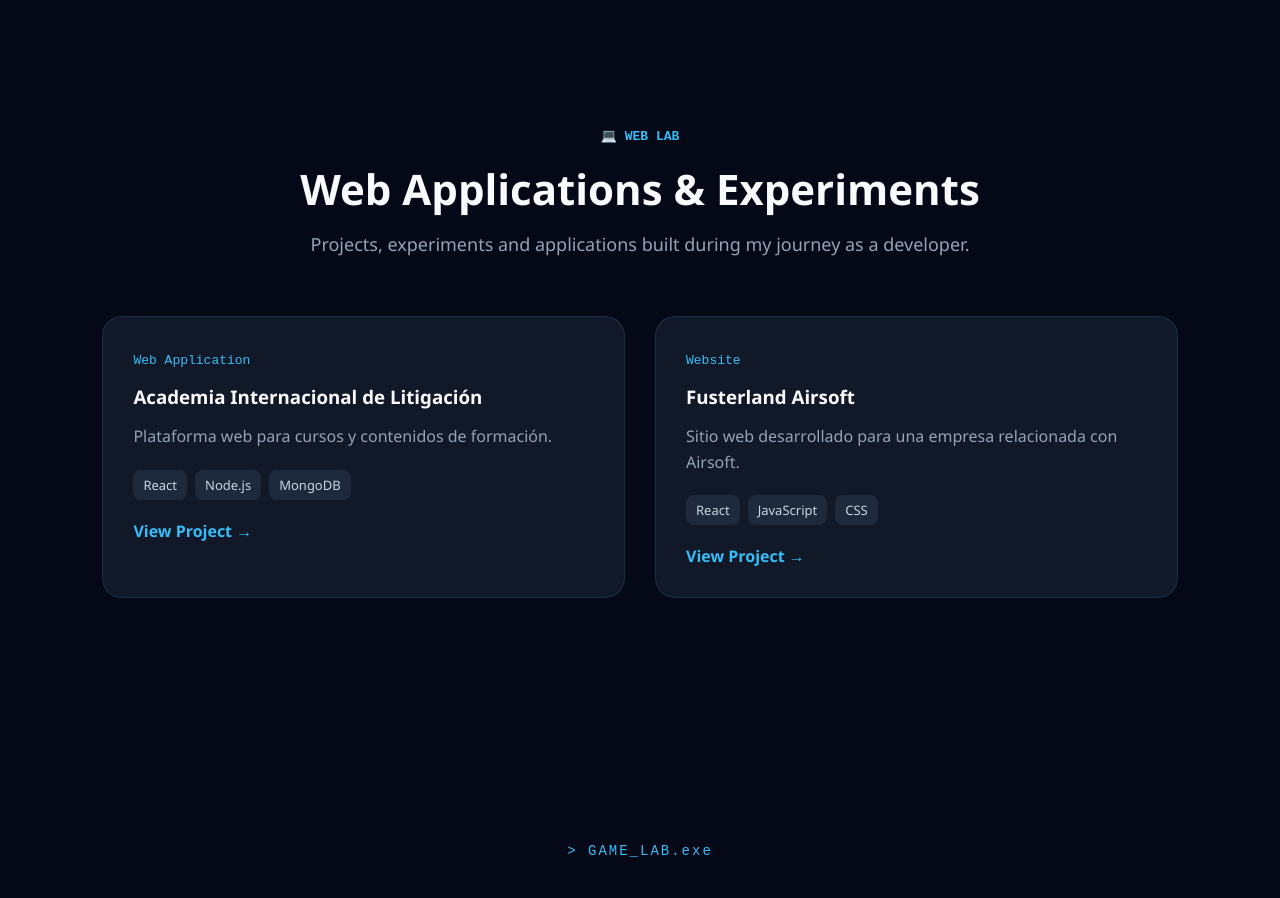
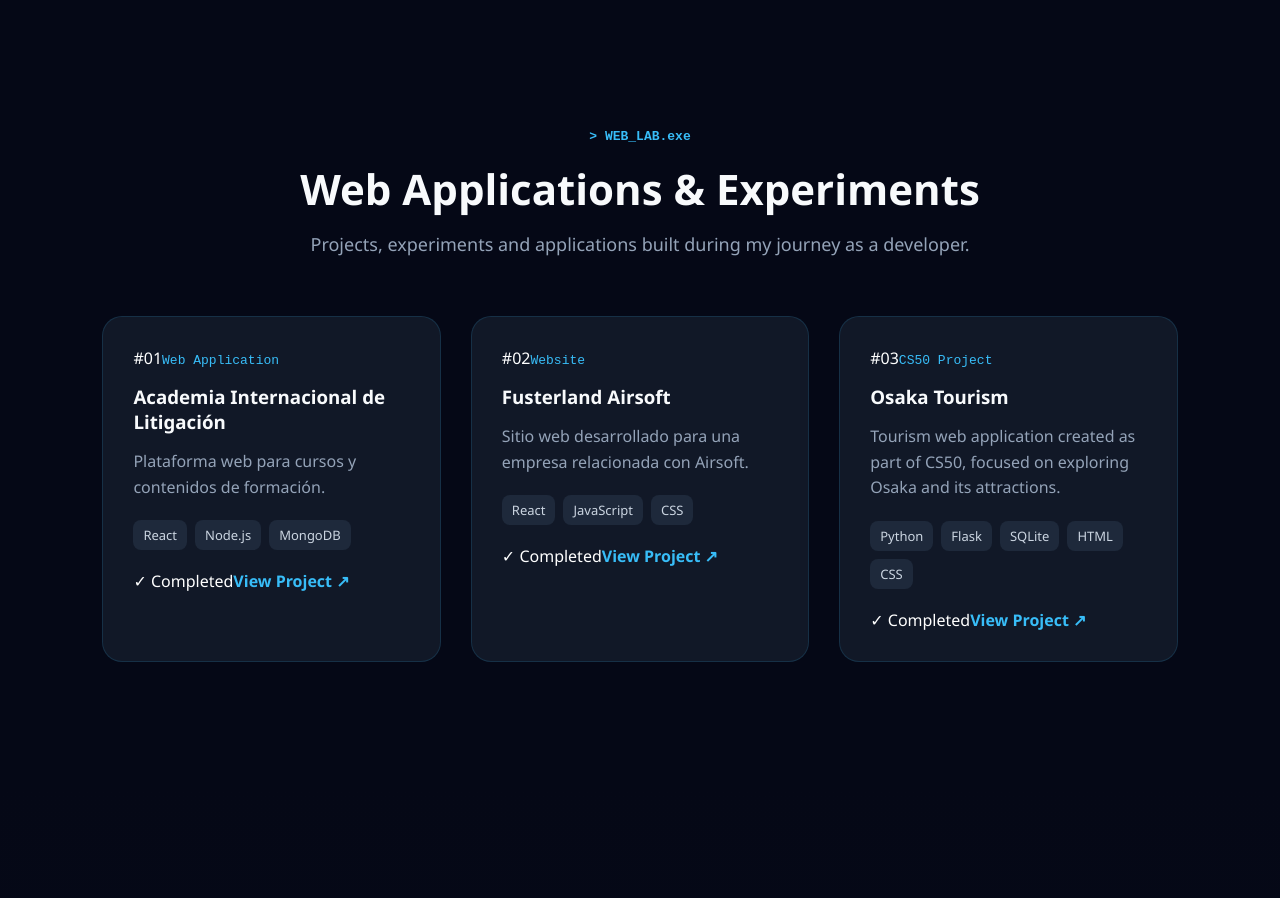
Before and after one commit to sebastianamor/moreteck-portfolio, a React (Vite) app: page / in a window 1280 px wide. Shown: the part 1820-2718 px from the top of the page. Built offline with nearby package versions, Linux system fonts and the light colour scheme.

Commit message:
Add Osaka Tourism to Web Lab

```diff
--- a/src/components/sections/WebLab.jsx
+++ b/src/components/sections/WebLab.jsx
@@ -8,7 +8,7 @@ function WebLab() {
       <div className="web-lab-header">
 
     <span className="lab-tag">
-          💻 WEB LAB
+  &gt; WEB_LAB.exe
 </span>
 
         <h2>
@@ -32,9 +32,17 @@ function WebLab() {
   key={project.id}
 >
 
+  <div className="project-card-top">
+
+    <span className="project-number">
+      #{String(project.id).padStart(2, "0")}
+    </span>
+
     <span className="project-category">
       {project.category}
     </span>
+
+  </div>
 
   <h3>
     {project.title}
@@ -54,9 +62,21 @@ function WebLab() {
 
   </div>
 
-            <a href={project.link}>
-              View Project →
+  <div className="project-footer">
+
+    <span className="project-status">
+      ✓ {project.status}
+    </span>
+
+    <a
+      href={project.link}
+      target="_blank"
+      rel="noopener noreferrer"
+    >
+      View Project ↗
     </a>
+
+  </div>
 
 </article>
 
--- a/src/data/projects.js
+++ b/src/data/projects.js
@@ -6,7 +6,9 @@ const projects = [
       "Plataforma web para cursos y contenidos de formación.",
     technologies: ["React", "Node.js", "MongoDB"],
     category: "Web Application",
-    link: "#"
+    status: "Completed",
+    link: "#",
+    github: "#"
   },
 
   {
@@ -16,7 +18,21 @@ const projects = [
       "Sitio web desarrollado para una empresa relacionada con Airsoft.",
     technologies: ["React", "JavaScript", "CSS"],
     category: "Website",
-    link: "#"
+    status: "Completed",
+    link: "#",
+    github: "#"
+  },
+
+  {
+    id: 3,
+    title: "Osaka Tourism",
+    description:
+      "Tourism web application created as part of CS50, focused on exploring Osaka and its attractions.",
+    technologies: ["Python", "Flask", "SQLite", "HTML", "CSS"],
+    category: "CS50 Project",
+    status: "Completed",
+    link: "#",
+    github: "https://github.com/sebastianamor/osaka-turims-"
   }
 ];
 
```
Lines whose indentation alone changed are shown as unchanged.
